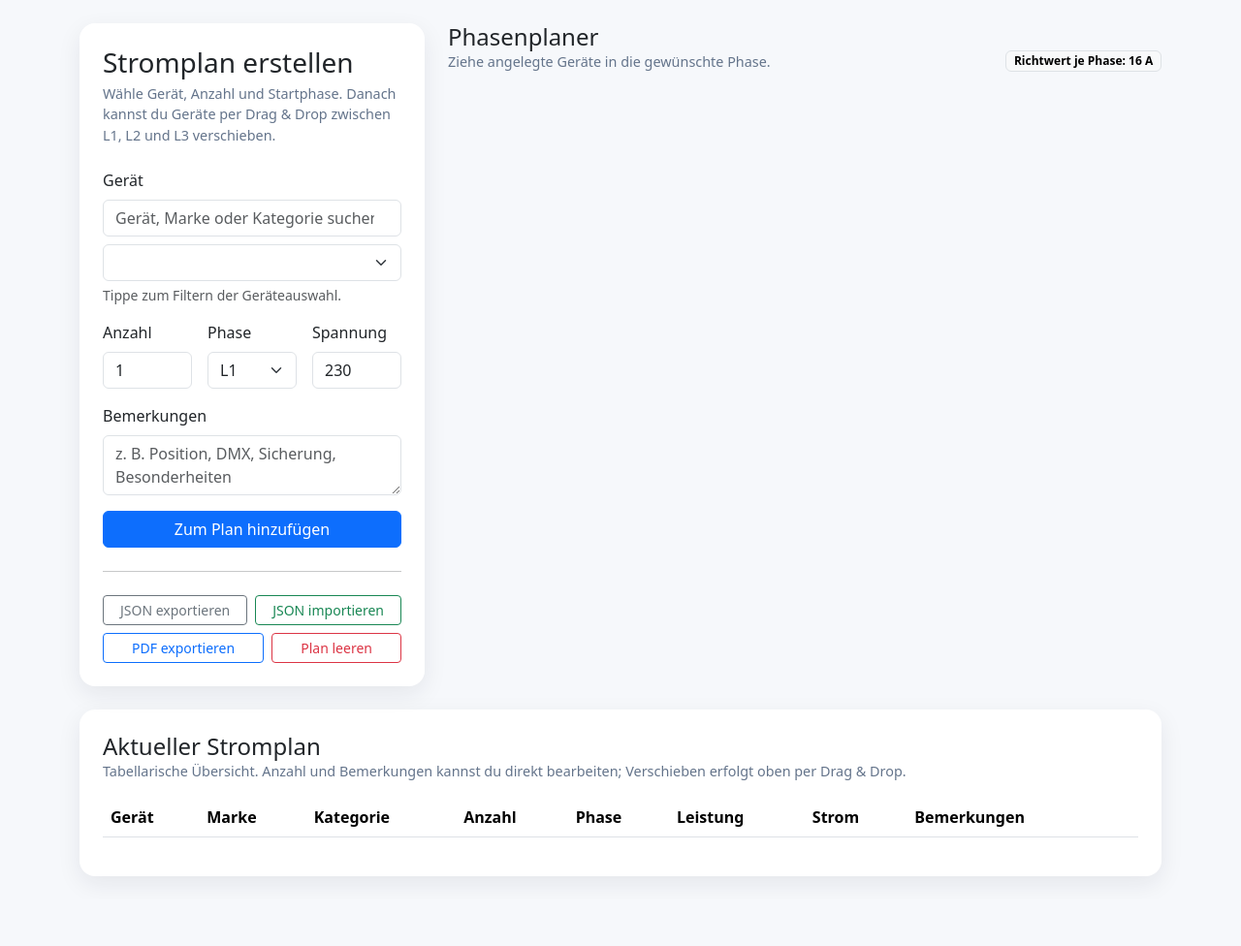
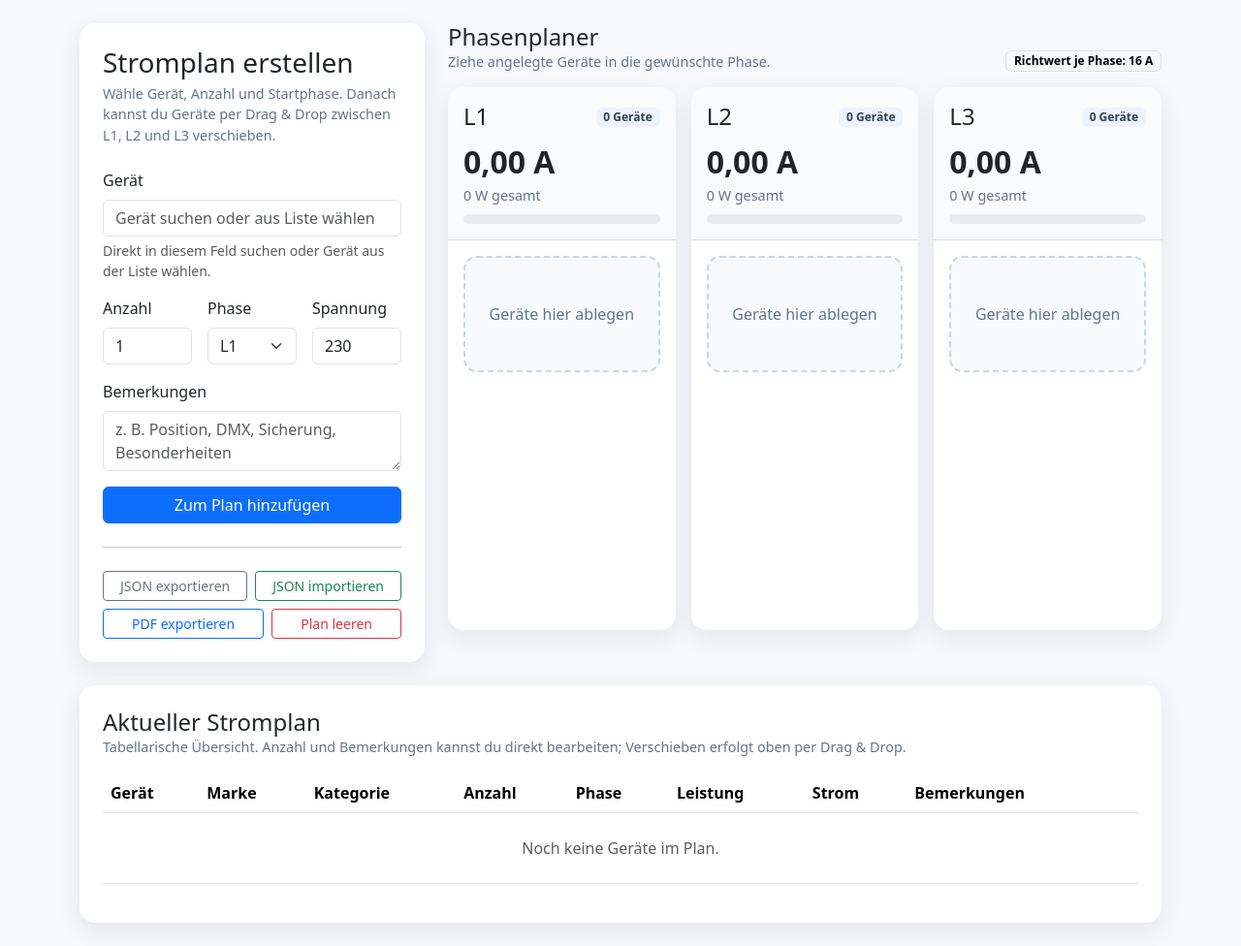
Before and after one commit to Wiwaltill/power-planner, a PHP site: page / in a window 1280 px wide. Shown: the part 56-1032 px from the top of the page at 97% size. Before the commit the page ends 962 px from the top, so only its background shows below. Run offline with PHP 8.4, Linux system fonts and the light colour scheme; lists and menus that the app fills with data are empty.

Commit message:
Update index.php

```diff
--- a/index.php
+++ b/index.php
@@ -31,9 +31,10 @@
         <form id="loadForm" class="row g-3">
           <div class="col-12">
             <label class="form-label">Gerät</label>
-            <input type="search" class="form-control mb-2" id="deviceSearch" placeholder="Gerät, Marke oder Kategorie suchen..." autocomplete="off">
-            <select class="form-select" id="deviceSelect" required></select>
-            <div class="form-text" id="deviceSearchInfo">Tippe zum Filtern der Geräteauswahl.</div>
+            <input type="search" class="form-control" id="deviceSearch" list="deviceOptions" placeholder="Gerät suchen oder aus Liste wählen..." autocomplete="off" required>
+            <datalist id="deviceOptions"></datalist>
+            <input type="hidden" id="deviceSelect">
+            <div class="form-text" id="deviceSearchInfo">Tippe, um die Geräte direkt im Feld zu filtern oder wähle einen Eintrag aus.</div>
           </div>
           <div class="col-md-4">
             <label class="form-label">Anzahl</label>
```
